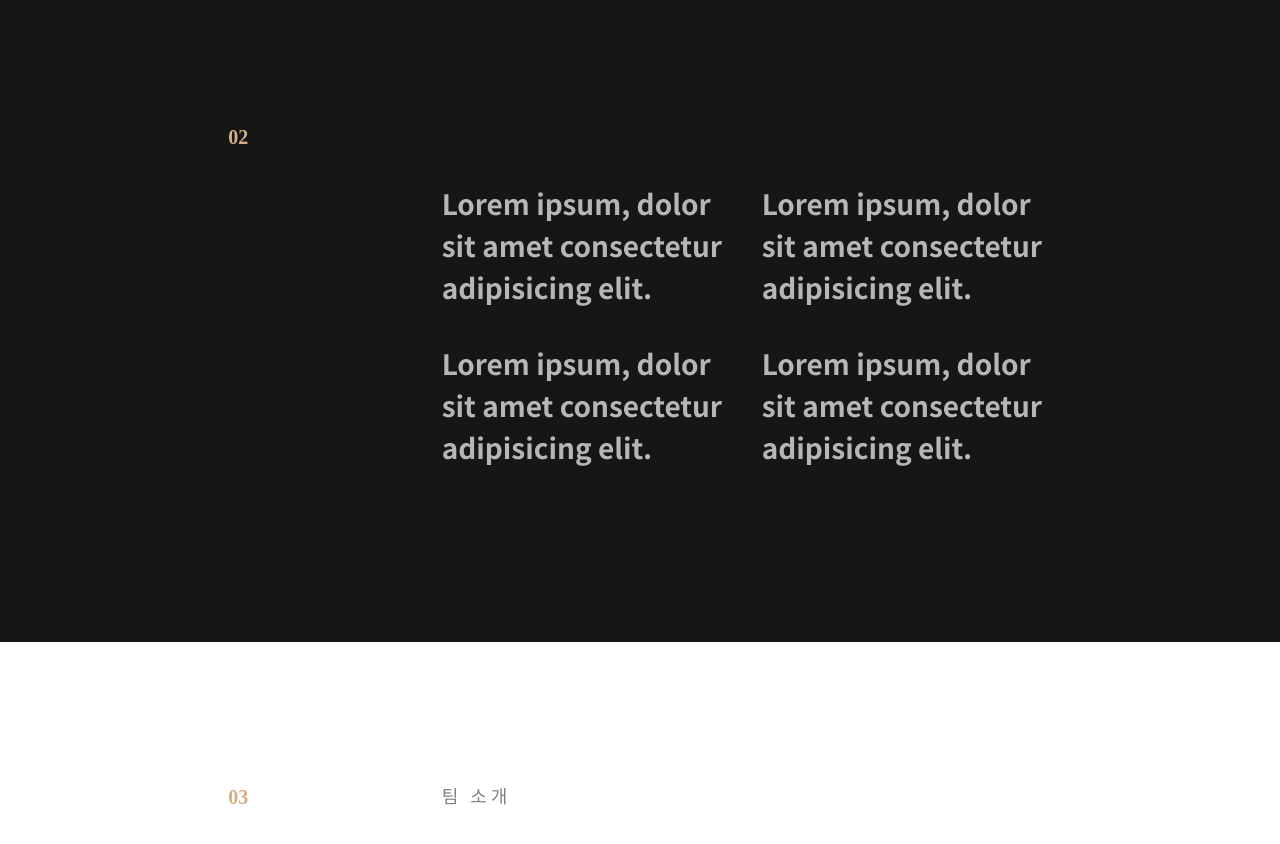
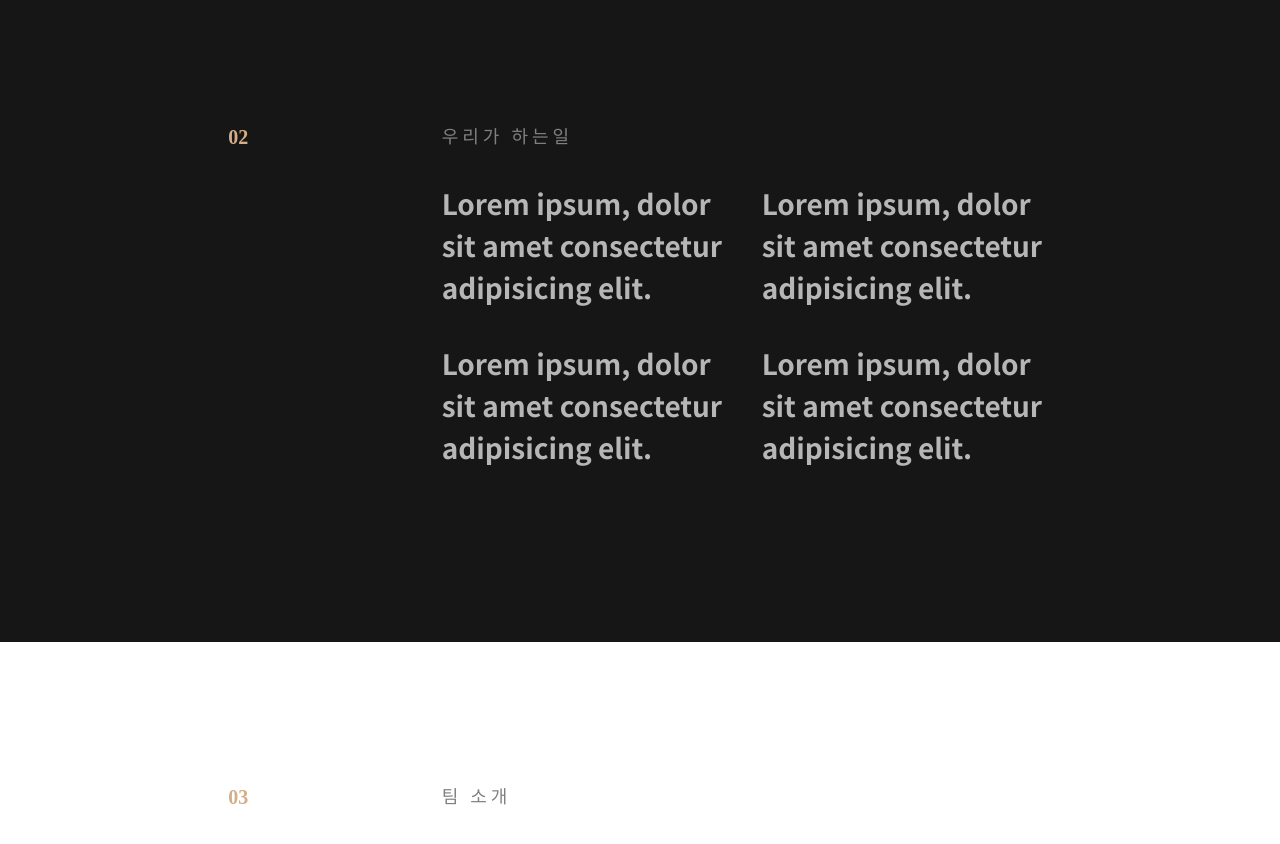
Before and after one commit to Noah1204/team_concept, a plain HTML site: page index.html in a window 1280 px wide. Shown: the part 1700-2544 px from the top of the page. Drawn offline with nearby package versions, Linux system fonts and the light colour scheme; a script that the page names is missing.

Commit message:
Update index.html

```diff
--- a/index.html
+++ b/index.html
@@ -134,7 +134,7 @@
                         <div class="row">
                               <div class="col-md-2"></div>
                               <div class="col-md-2 section-index wow fadeInUp" data-wow-delay="0.3s">02</div>
-                              <div class="col-md-8 section-heading wow fadeInUp" data-wow-delay="0.4s"></div>
+                              <div class="col-md-8 section-heading wow fadeInUp" data-wow-delay="0.4s">우리가 하는일</div>
                         </div>
 
                         <div class="row service">
```
